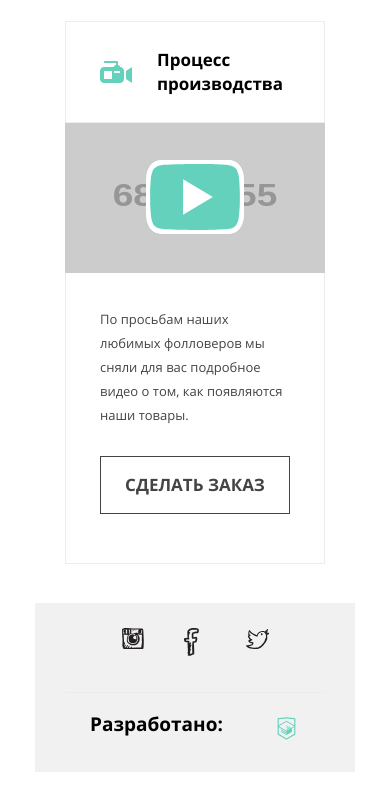
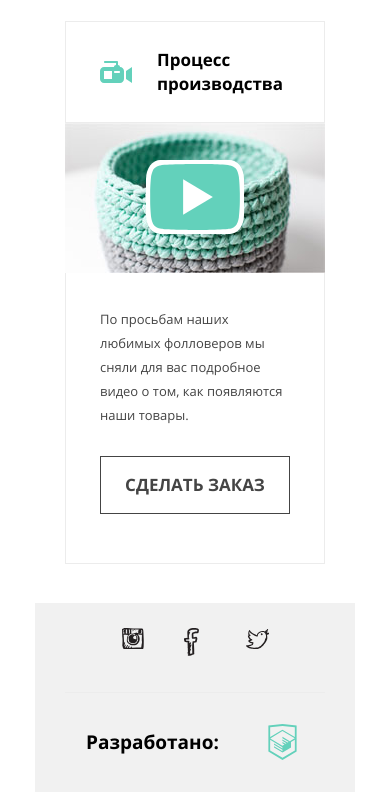
Before and after one commit to GulnaraY/mishka-shop-adaptive-BEM, a website: page source/catalog.html in a window 390 px wide. Shown: the part 1623-2415 px from the top of the page. Drawn offline with nearby package versions, Linux system fonts and the light colour scheme; files that its build step writes are made by us from their sources; placeholder pictures from the web are drawn by us.

Commit message:
добавляет адаптивные картинки для блока производство, исправляет лого академии в хедере

```diff
--- a/source/catalog.html
+++ b/source/catalog.html
@@ -14,9 +14,9 @@
           <div class="site-navigation__logo-wrapper">
             <a class="site-navigation__logo"  href="index.html" title="Перейти на главную страницу">
               <picture>
-                  <source media="(min-width: 1150px)" srcset="img/logo-desktop.svg">
-                  <source media="(min-width: 768px)" srcset="img/logo-tablet.svg">
-                  <img class="site-navigation__logo-image" width="86" height="35" src="img/logo-mobile.svg" alt="Логотип интернет-магазина Мишка">
+                <source media="(min-width: 1150px)" srcset="img/logo-desktop.svg">
+                <source media="(min-width: 768px)" srcset="img/logo-tablet.svg">
+                <img class="site-navigation__logo-image" width="86" height="35" src="img/logo-mobile.svg" alt="Логотип интернет-магазина Мишка">
               </picture>
             </a>
           </div>
@@ -143,7 +143,11 @@
       <section class="manufacture">
         <div class="manufacture__wrapper">
           <div class="manufacture__preview-image-wrapper">
-            <img class="manufacture__video-preview" src="http://placehold.it/682x455" alt="Как мы производим наши товары">
+            <picture>
+              <source media="(min-width: 1150px)" srcset="img/video-desktop@1x.jpg 1x, img/video-desktop@2x.jpg 2x">
+              <source media="(min-width: 768px)" srcset="img/video-tablet@1x.jpg 1x, img/video-tablet@2x.jpg 2x">
+              <img class="manufacture__video-preview" src="img/video-mobile@1x.jpg" srcset="img/video-mobile@2x.jpg 2x" alt="Как мы производим наши товары">
+            </picture>
           </div>
           <button class="manufacture__video-button"><span class="visually-hidden">Смотреть видео</span></button>
           <div class="manufacture__right-column">
@@ -211,7 +215,7 @@
         <div class="page-footer__copyright copyright">
           <span class="copyright__text">Разработано:</span>
           <a class="copyright__link" href="https://htmlacademy.ru/intensive/adaptive"><span class="visually-hidden">HTML Academy</span>
-            <svg xmlns="http://www.w3.org/2000/svg" viewBox="0 0 60 60"><path fill="#63d1bb" d="M30.2 5h-.2l-19.7 2.1v36.2l19.7 11.7 19.7-11.7v-36.2l-19.5-2.1zm17 36.8l-17.2 10.2-17.2-10.2v-14.8l17.1 10.2v1.8l-11.7-7v1.8l11.8 7.1v1.9l-11.8-7v1.8l11.8 7 11.9-7.1v-7.6l5.3-3.2v15.1zm-.1-17l-4.7 2.8-2.2 1.3-10.3-6.1v1.8l8.8 5.3h-.1l-.2.1-1.3.7-7.3-4.3v1.8l5.8 3.4-1.4.9-4.3-2.6v1.8l2.9 1.7-2.9 1.7-17-10.1 17-10.2 17.2 10zm.1-1.8l-17.3-10.2-17.1 10.2v-13.6l17.2-1.8 17.2 1.8v13.6z"/></svg>
+            <svg width="43" height="54" xmlns="http://www.w3.org/2000/svg" viewBox="0 0 60 60"><path fill="#63d1bb" d="M30.2 5h-.2l-19.7 2.1v36.2l19.7 11.7 19.7-11.7v-36.2l-19.5-2.1zm17 36.8l-17.2 10.2-17.2-10.2v-14.8l17.1 10.2v1.8l-11.7-7v1.8l11.8 7.1v1.9l-11.8-7v1.8l11.8 7 11.9-7.1v-7.6l5.3-3.2v15.1zm-.1-17l-4.7 2.8-2.2 1.3-10.3-6.1v1.8l8.8 5.3h-.1l-.2.1-1.3.7-7.3-4.3v1.8l5.8 3.4-1.4.9-4.3-2.6v1.8l2.9 1.7-2.9 1.7-17-10.1 17-10.2 17.2 10zm.1-1.8l-17.3-10.2-17.1 10.2v-13.6l17.2-1.8 17.2 1.8v13.6z"/></svg>
           </a>
         </div>
       </div>
--- a/source/sass/blocks/page-footer/_copyright.scss
+++ b/source/sass/blocks/page-footer/_copyright.scss
@@ -1,6 +1,7 @@
 .copyright {
   display: flex;
   justify-content: space-around;
+  align-items: center;
 }
 .copyright__text {
   font-weight: $font-weight-bold;
@@ -9,8 +10,8 @@
 }
 
 .copyright__link {
-  width: 27px;
-  height: 34px;
+  width: 43px;
+  height: 54px;
 }
 
 .copyright__link:hover path,
--- a/source/sass/blocks/page-main/manufacture/_manufacture.scss
+++ b/source/sass/blocks/page-main/manufacture/_manufacture.scss
@@ -49,6 +49,7 @@
 .manufacture__video-preview {
   width: 260px;
   height: 150px;
+  display: block;
 }
 
 .manufacture__video-button {
```
Also changed, not shown: source/form.html (+1 -1 lines), source/index.html (+1 -1 lines), 1 other file.
